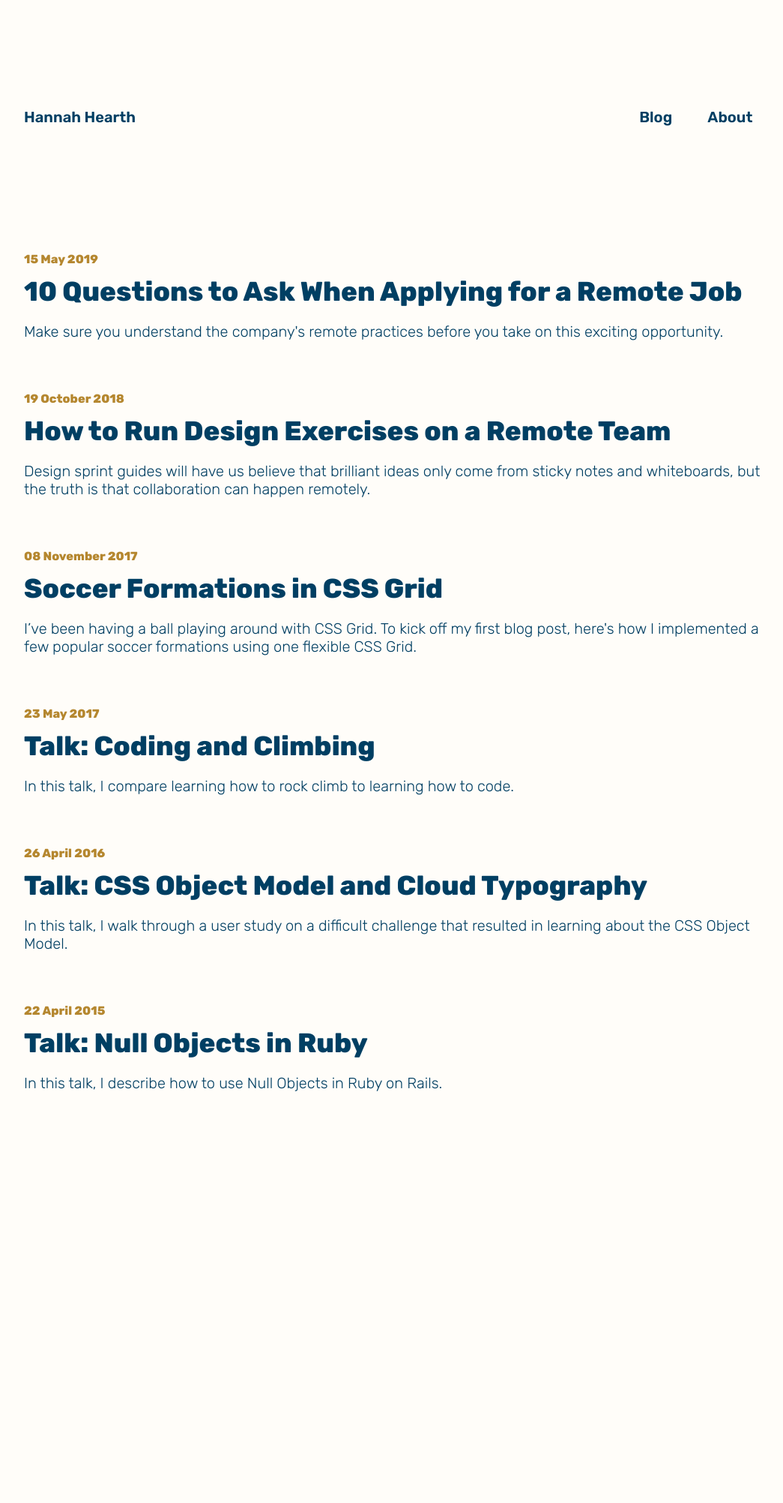
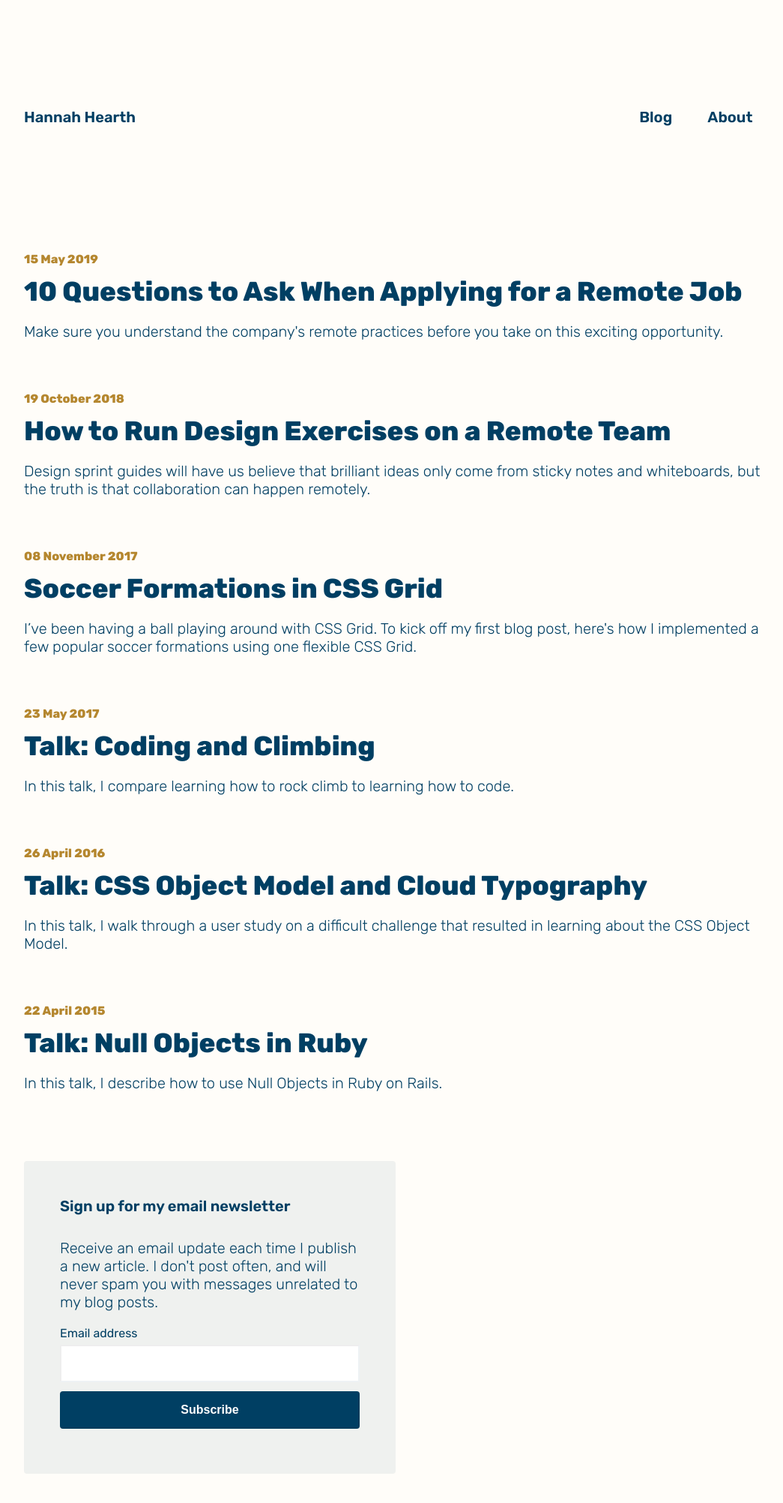
Before and after one commit to hannahhearth/hannahhearth.github.io, a Jekyll site: the page built from index.html, in a window 1280 px wide. Shown: the top 2004 px of the page at 75% size, without its empty margins (112-1157 px from the left). Built offline with Jekyll 4.4.1, drawn with Linux system fonts in a browser that asks for light colours; a script that is not in the unit is left out.

Commit message:
Added an email newsletter sign up form

```diff
--- a/_layouts/default.html
+++ b/_layouts/default.html
@@ -19,6 +19,22 @@
 
     {{ content }}
 
+
+    <div class="container">
+      <div class="container__newsletter">
+        <form action="https://tinyletter.com/hannahhearth" method="post" target="popupwindow" onsubmit="window.open('https://tinyletter.com/hannahhearth', 'popupwindow', 'scrollbars=yes,width=800,height=600');return true">
+          <h2>Sign up for my email newsletter</h2>
+          <p>Receive an email update each time I publish a new article. I don't post
+          often, and will never spam you with messages unrelated to my blog
+          posts.</p>
+          <label for="tlemail">Email address</label>
+          <input type="text" name="email" id="tlemail" />
+          <input type="hidden" value="1" name="embed"/>
+          <input type="submit" value="Subscribe" />
+        </form>
+      </div>
+    </div>
+
     <script src="{{ '/assets/js/scale.fix.js' | relative_url }}"></script>
   </body>
 </html>
--- a/_layouts/post.html
+++ b/_layouts/post.html
@@ -23,5 +23,6 @@ layout: default
 <div class="container">
   <div class="container__post">
     {{ content }}
+
   </div>
 </div>
--- /dev/null
+++ b/_sass/_forms.scss
@@ -0,0 +1,40 @@
+input {
+  flex: 1;
+  height: 50px;
+  margin-bottom: $small-padding;
+  border-color: $light-grey;
+
+  &[type=submit] {
+    background-color: $dark-blue;
+    color: white;
+    border-radius: $border-radius;
+    font-weight: $font-weight-medium;
+    font-size: $font-size-small;
+    height: 50px;
+
+    &:hover {
+      cursor: pointer;
+    }
+  }
+}
+
+label {
+  font-size: $font-size-small;
+  font-weight: $font-weight-small;
+  margin-bottom: $extra-small-padding;
+}
+
+form {
+  display: grid;
+  background-color: $light-grey;
+  border-radius: $border-radius;
+  margin-top: $large-padding;
+  padding: $large-padding;
+  width: 50%;
+
+  @media #{$small-devices} {
+    margin-top: $medium-padding;
+    padding: $medium-padding;
+    width: 100%;
+  }
+}
--- a/_sass/_layout.scss
+++ b/_sass/_layout.scss
@@ -26,6 +26,15 @@
 
   @media #{$small-devices} {
     padding: $medium-padding 0 0;
+  }
+}
+
+.container__newsletter {
+  animation: slide-up .25s ease-in;
+  padding: 0 $extra-large-padding;
+
+  @media #{$small-devices} {
+    padding: 0;
   }
 }
 
--- a/_sass/_typography.scss
+++ b/_sass/_typography.scss
@@ -56,7 +56,7 @@ a {
     border-radius: 6px;
 
     &:hover {
-      background: #003F6310;
+      background: $light-grey;
       color: $dark-blue;
     }
   }
--- a/_sass/_variables.scss
+++ b/_sass/_variables.scss
@@ -5,6 +5,8 @@ $large-devices: "screen and (min-width: 769px)";
 $hover: #C47F8F;
 $dark-blue: #003F63;
 $orange: #B5872F;
+$light-grey: #003F6310;
+$off-white: #FFFDF9;
 
 $header-font: "Rubik", sans-serif;
 
@@ -19,7 +21,10 @@ $font-weight-small: 400;
 $font-weight-medium: 600;
 $font-weight-bold: 800;
 
+$extra-small-padding: 6px;
 $small-padding: 12px;
 $medium-padding: $small-padding * 2;
 $large-padding: $medium-padding * 2;
 $extra-large-padding: $large-padding * 3;
+
+$border-radius: 4px;
--- a/assets/css/style.scss
+++ b/assets/css/style.scss
@@ -7,3 +7,4 @@
 @import "layout";
 @import "lists";
 @import "posts";
+@import "forms";
```
